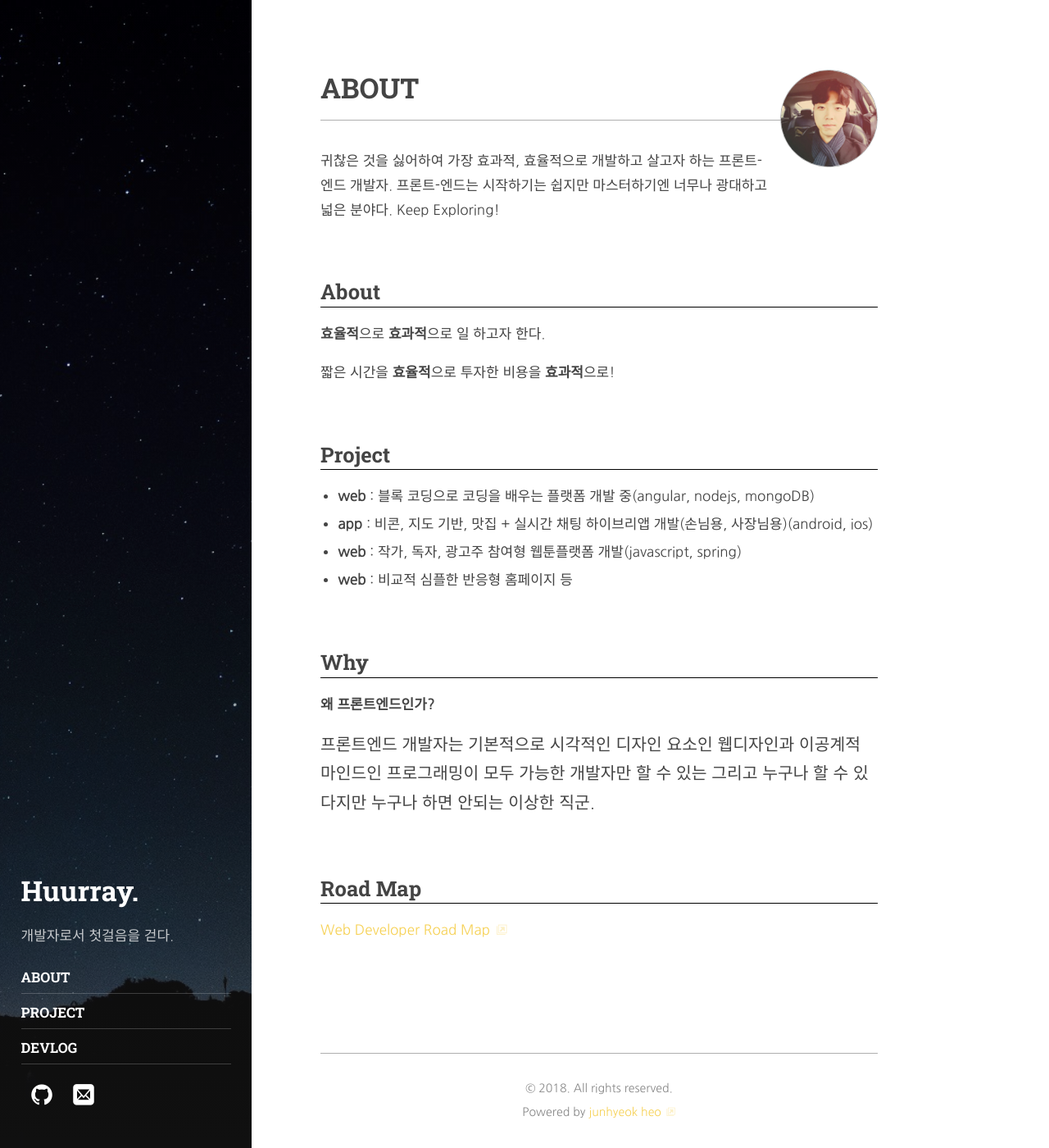
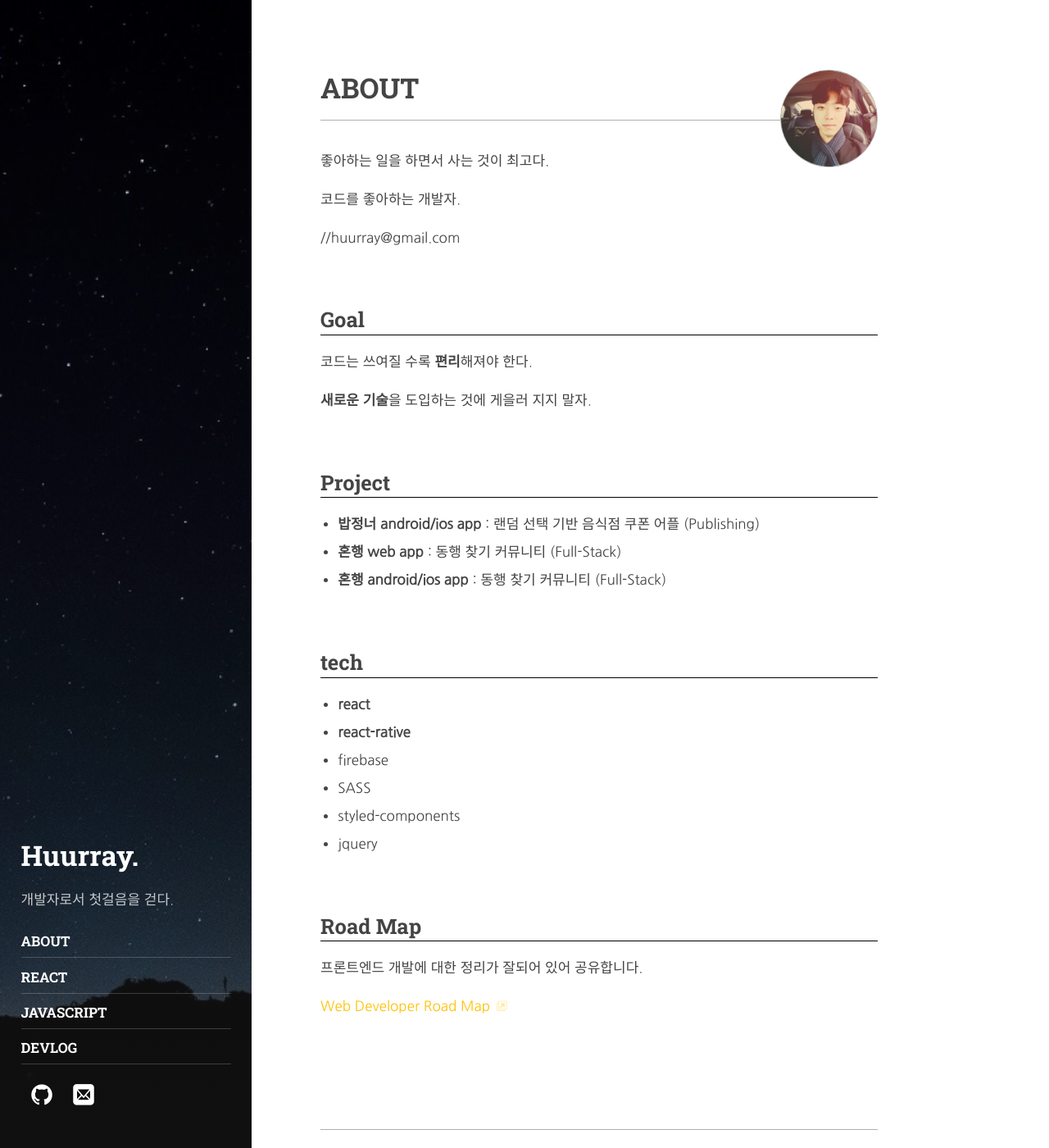
Before and after one commit to huurray/huurray.github.io, a Jekyll site: the page built from about.md, in a window 1280 px wide and 1400 px high. Shown: the whole window at 82% size. Built offline with Jekyll 4.4.1, drawn with Linux system fonts in a browser that asks for light colours; some web fonts are replaced.

Commit message:
set about

```diff
--- a/_config.yml
+++ b/_config.yml
@@ -75,7 +75,7 @@
 accent_image:          /assets/img/sidebar-bg.jpg
 
 
-accent_color:          '#f6d155'
+accent_color:          '#FFC002'
 
 # The string encoding which fonts to fetch from Google Fonts.
 # See: <https://qwtel.com/hydejack/docs/configuration/>
--- a/_data/authors.yml
+++ b/_data/authors.yml
@@ -8,9 +8,11 @@
   # Used at the bottom of each page and at the top of the `about` layout
   # Markdown enabled, can use multiple paragraphs (enabled by `|`)
   about:        |
-    귀찮은 것을 싫어하여 가장 효과적, 효율적으로 개발하고 살고자 하는 프론트-엔드 개발자.
-    프론트-엔드는 시작하기는 쉽지만 마스터하기엔 너무나 광대하고 넓은 분야다.
-    Keep Exploring!
+    좋아하는 일을 하면서 사는 것이 최고다.
+
+    코드를 좋아하는 개발자.
+
+    //huurray@gmail.com
 
   # about:             |
   #   Lorem ipsum dolor sit amet, consectetur adipiscing elit,
--- a/_featured_categories/dev.md
+++ b/_featured_categories/js.md
@@ -1,10 +1,10 @@
 ---
 layout: list
-title: DEVLOG
-slug: devlog
+title: JAVASCRIPT
+slug: js
 menu: true
 submenu: true
 order: 3
 description: >
-  개발 일지.
+  Javascript 함수 정리 및 스터디
 ---
--- a/about.md
+++ b/about.md
@@ -9,24 +9,27 @@
 menu: true
 order: 1
 ---
-## About
-**효율적**으로 **효과적**으로 일 하고자 한다.
+## Goal
+코드는 쓰여질 수록 **편리**해져야 한다.
 
-짧은 시간을 **효율적**으로 투자한 비용을 **효과적**으로!
+**새로운 기술**을 도입하는 것에 게을러 지지 말자.
 
 ## Project
 
-* **web** : 블록 코딩으로 코딩을 배우는 플랫폼 개발 중(angular, nodejs, mongoDB)
-* **app** : 비콘, 지도 기반, 맛집 + 실시간 채팅 하이브리앱 개발(손님용, 사장님용)(android, ios)
-* **web** : 작가, 독자, 광고주 참여형 웹툰플랫폼 개발(javascript, spring)
-* **web** : 비교적 심플한 반응형 홈페이지 등
+* **밥정너 android/ios app** : 랜덤 선택 기반 음식점 쿠폰 어플 (Publishing)
+* **혼행 web app** : 동행 찾기 커뮤니티 (Full-Stack)
+* **혼행 android/ios app** : 동행 찾기 커뮤니티 (Full-Stack)
 
-## Why
-**왜 프론트엔드인가?**
-
-프론트엔드 개발자는 기본적으로 시각적인 디자인 요소인 웹디자인과 이공계적 마인드인 프로그래밍이 모두 가능한 개발자만 할 수 있는 그리고 누구나 할 수 있다지만 누구나 하면 안되는 이상한 직군.
-{:.lead}
+## tech
+- **react**
+- **react-rative**
+- firebase
+- SASS
+- styled-components
+- jquery
 
 
 ## Road Map
+프론트엔드 개발에 대한 정리가 잘되어 있어 공유합니다.
+
 [Web Developer Road Map](https://github.com/kamranahmedse/developer-roadmap)
```
Also changed, not shown: _featured_categories/devlog.md (added, +10 -0 lines), _featured_categories/react.md (added, +10 -0 lines), _featured_categories/review.md (deleted, +0 -10 lines), _posts/2018-04-29-js-001.md (deleted, +0 -31 lines), _posts/2018-09-21-js-usefulFunc01.md (added, +69 -0 lines), assets/img/sidebar-bg.jpg, 1 other file.
